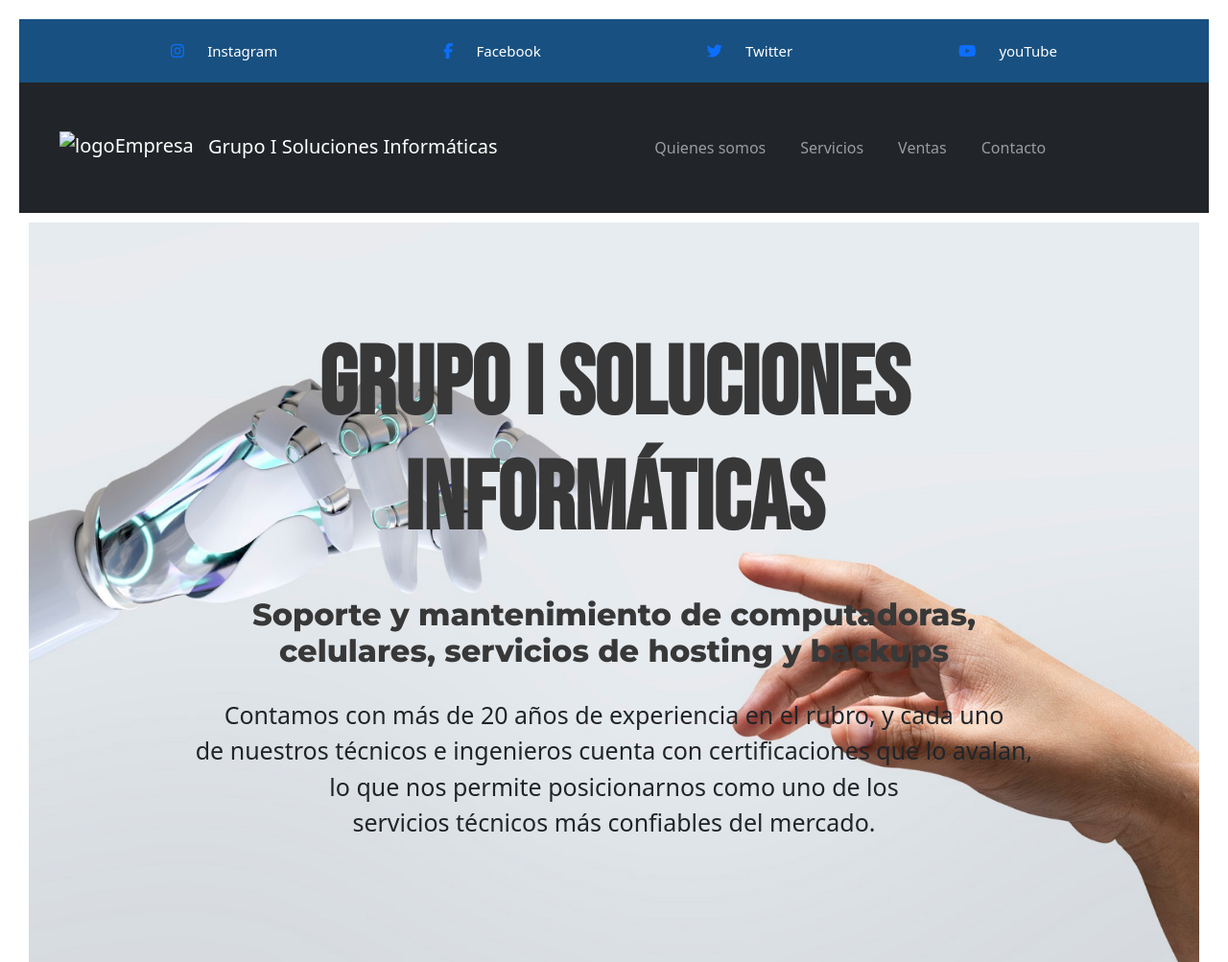
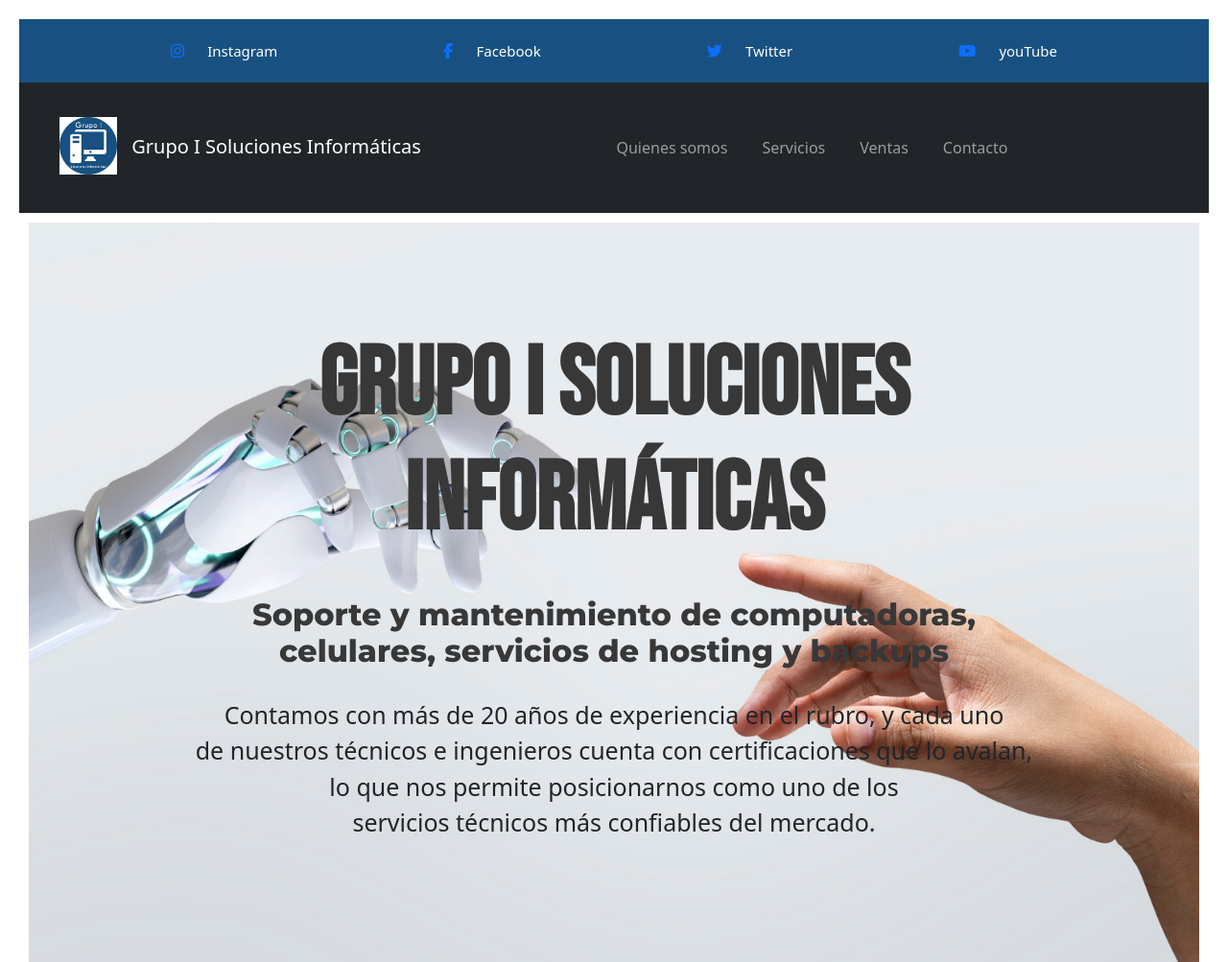
Before and after one commit to gabrielonofri/TRABAJO-INTEGRADOR-GRUPO-I, a plain HTML site: page index.html in a window 1280 px wide. Shown: the top 1003 px of the page at 96% size. Drawn offline with nearby package versions, Linux system fonts and the light colour scheme.

Commit message:
trabajo fina

```diff
--- a/index.html
+++ b/index.html
@@ -56,7 +56,7 @@
     <!--INICIO NAVBAR-->
     <nav class="navbar navbar-expand-lg sticky-top navbar-dark bg-dark">
         <div class="container-fluid">
-                <a class="navbar-brand" href="#"><img src="./img/logo.png" alt="logoEmpresa"> Grupo I Soluciones Informáticas</a>
+                <a class="navbar-brand" href="#"><img src="./img/logo.jpeg" alt="logoEmpresa"> Grupo I Soluciones Informáticas</a>
 
                 <button class="navbar-toggler" type="button" data-bs-toggle="collapse" data-bs-target="#navbarNav" aria-controls="navbarNav" aria-expanded="false" aria-label="Toggle navigation">
                     <span class="navbar-toggler-icon"></span>
@@ -408,7 +408,7 @@
             <div class="containerFooter">
                 <figure>
                     <a href="#">
-                        <img src="./img/logo.png" alt="Logo de Grupo I Soluciones Informaticas">
+                        <img src="./img/logo.jpeg" alt="Logo de Grupo I Soluciones Informaticas">
                     </a>
                 </figure>
             </div>
```
